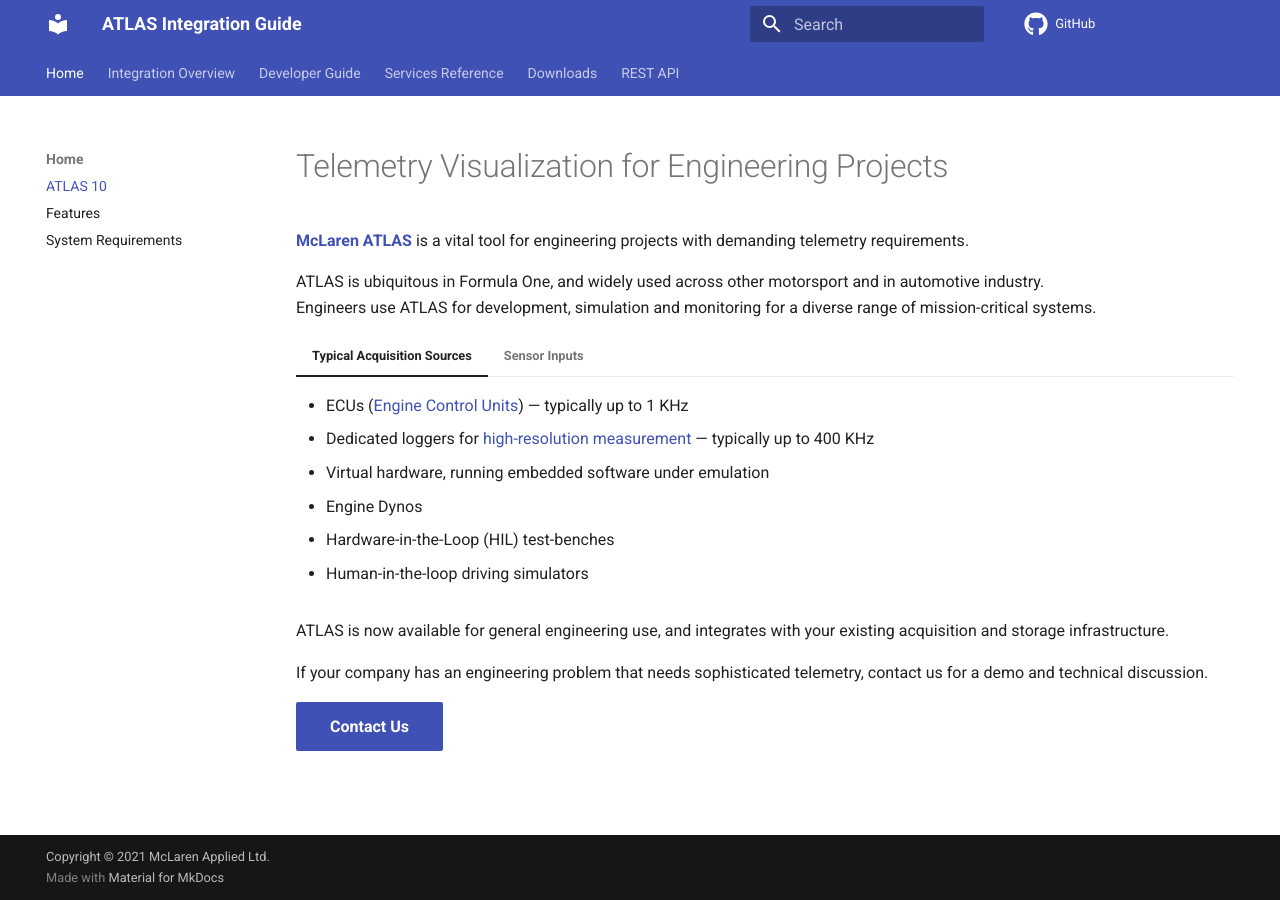
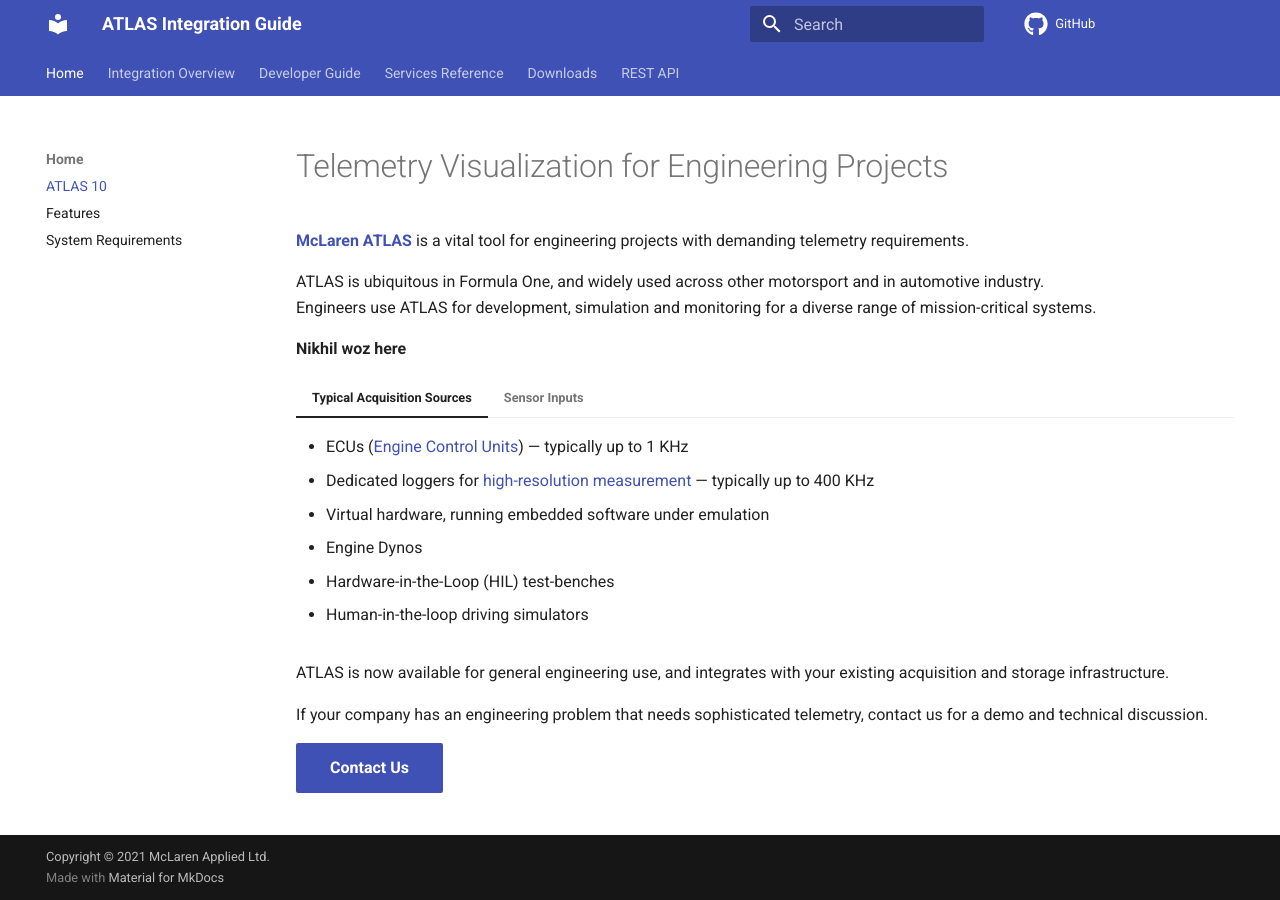
Before and after one commit to mat-docs/RTA.Site, an MkDocs documentation site: the page built from docs/index.md, in a window 1280 px wide. Built offline with MkDocs 1.6.1 and Material for MkDocs 9.7.7, drawn with Linux system fonts in a browser that asks for light colours; comment, search, counter and statistics services are not loaded.

Commit message:
Update index.md

```diff
--- a/docs/index.md
+++ b/docs/index.md
@@ -4,6 +4,8 @@
 
 ATLAS is ubiquitous in Formula One, and widely used across other motorsport and in automotive industry.
 Engineers use ATLAS for development, simulation and monitoring for a diverse range of mission-critical systems.
+
+**Nikhil woz here**
 
 === "Typical Acquisition Sources"
 
```
